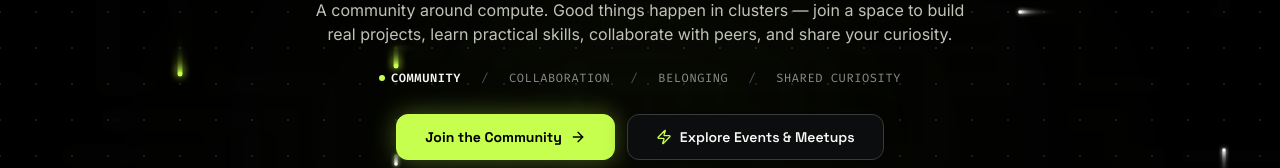
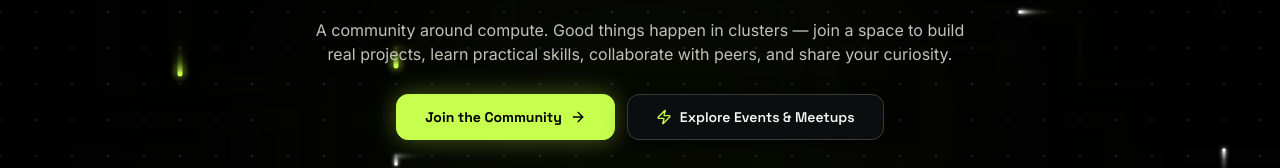
Before and after one commit to Cluster-Community-Org/Cluster-Website, a React (Vite) app in the folder client/: page / in a window 1280 px wide. Shown: the part 416-584 px from the top of the page. Built offline with nearby package versions, Linux system fonts and the light colour scheme; no server answers; the database is empty.

Commit message:
fix(vite): deduplicate React imports, harden ToastContext, and refine hero section

```diff
--- a/client/src/components/sections/HeroSection.jsx
+++ b/client/src/components/sections/HeroSection.jsx
@@ -51,20 +51,6 @@ export default function HeroSection() {
           )}
         </p>
 
-        {/* Editorial Value Anchors (Clean, Non-SaaS, Elegant) */}
-        <div className="flex flex-wrap items-center justify-center gap-x-5 gap-y-1.5 text-[11px] sm:text-xs font-mono text-[#8E8E88] tracking-wider uppercase">
-          <span className="text-[#F8F7F3] font-semibold flex items-center gap-1.5">
-            <span className="w-1.5 h-1.5 rounded-full bg-cluster-acid" />
-            Community
-          </span>
-          <span className="text-gray-600">/</span>
-          <span className="hover:text-white transition-colors">Collaboration</span>
-          <span className="text-gray-600">/</span>
-          <span className="hover:text-white transition-colors">Belonging</span>
-          <span className="text-gray-600">/</span>
-          <span className="hover:text-white transition-colors">Shared Curiosity</span>
-        </div>
-
         {/* CTA Button Group */}
         <div className="flex flex-col sm:flex-row items-center justify-center gap-3 pt-1 w-full sm:w-auto">
           <button
--- a/client/src/context/ToastContext.jsx
+++ b/client/src/context/ToastContext.jsx
@@ -13,7 +13,7 @@ export function ToastProvider({ children }) {
   }, [])
 
   const showToast = useCallback((message, type = 'success', duration = 3500) => {
-    const id = `toast-${Date.now()}-${Math.random().toString(36).substr(2, 4)}`
+    const id = `toast-${Date.now()}-${Math.random().toString(36).slice(2, 6)}`
     const newToast = { id, message, type }
 
     setToasts((prev) => [...prev, newToast])
@@ -74,4 +74,16 @@ export function ToastProvider({ children }) {
   )
 }
 
-export const useToast = () => useContext(ToastContext)
+export const useToast = () => {
+  const context = useContext(ToastContext)
+  if (!context || !context.showToast) {
+    return {
+      showToast: (message, type = 'success', duration = 3500) => {
+        if (typeof window !== 'undefined') {
+          window.dispatchEvent(new CustomEvent('cluster_toast', { detail: { message, type, duration } }))
+        }
+      },
+    }
+  }
+  return context
+}
--- a/client/vite.config.js
+++ b/client/vite.config.js
@@ -5,8 +5,11 @@ import path from 'path'
 export default defineConfig({
   plugins: [react()],
   resolve: {
+    dedupe: ['react', 'react-dom'],
     alias: {
       '@': path.resolve(__dirname, './src'),
+      react: path.resolve(__dirname, './node_modules/react'),
+      'react-dom': path.resolve(__dirname, './node_modules/react-dom'),
     },
   },
   server: {
```
Also changed, not shown: 1 other file (tests, documents, lock files or other folders).
